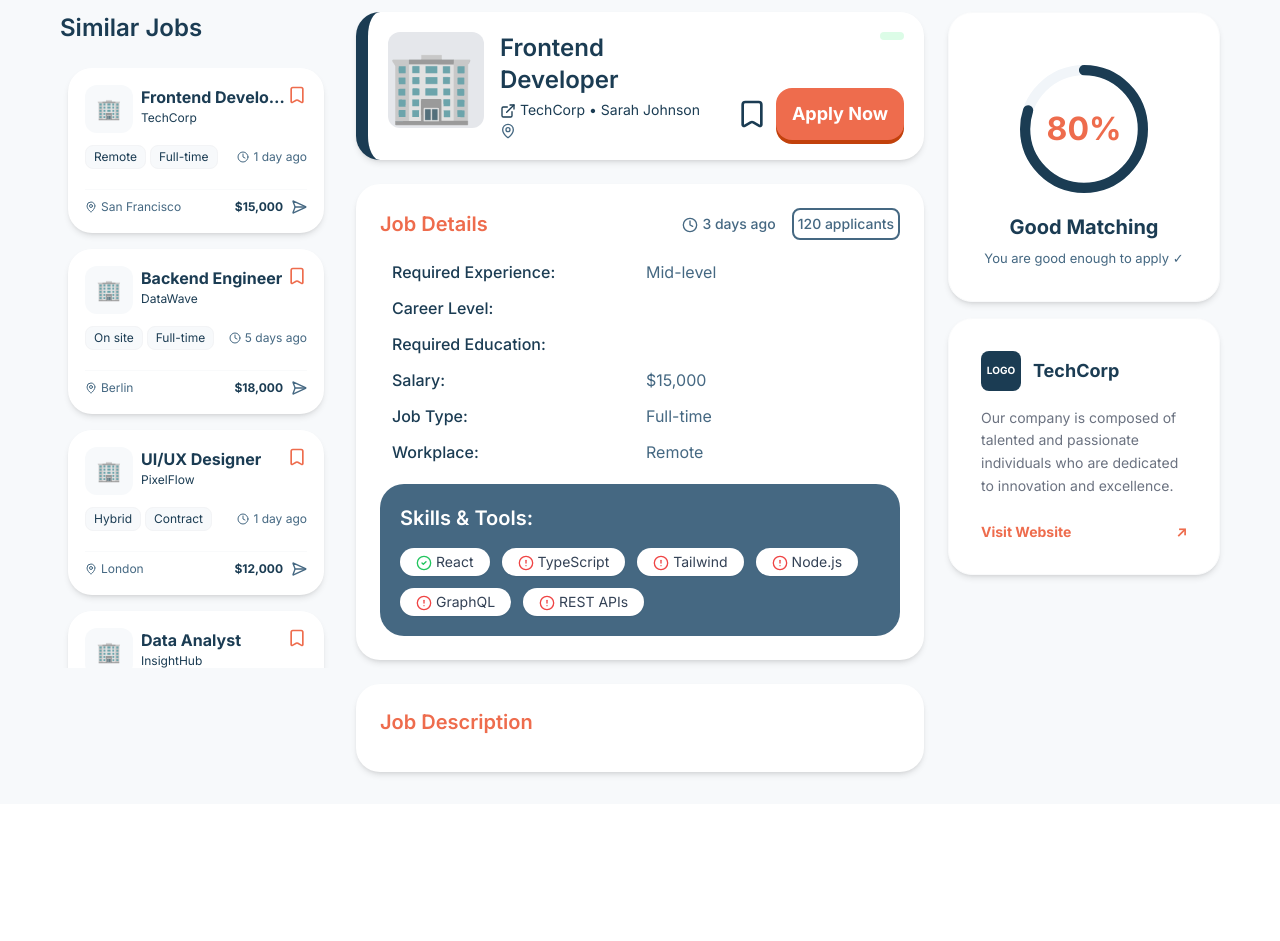
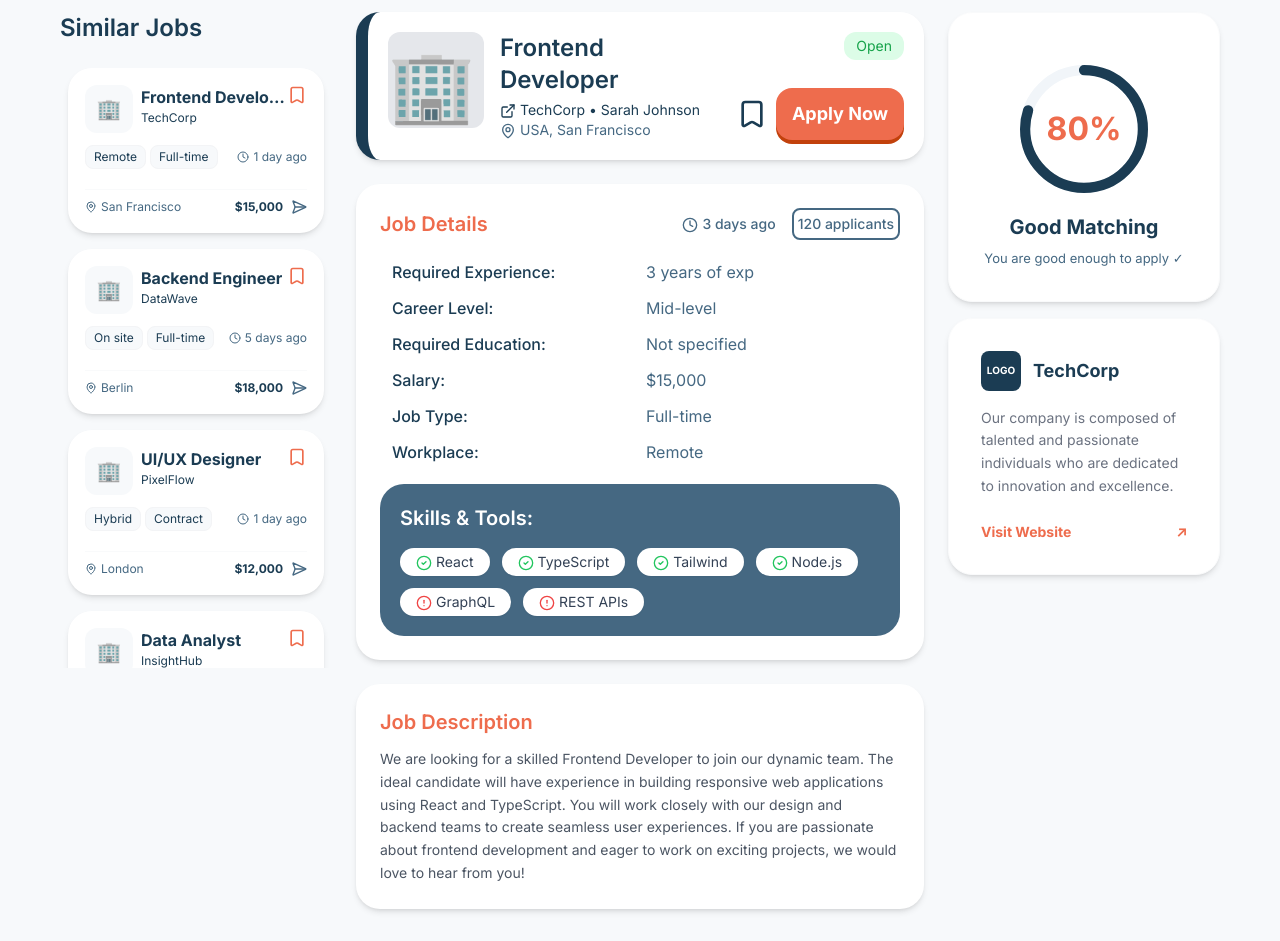
Before and after one commit to 3twla-Girls/HireVision, a React (Vite) app in the folder Client/: page /job/1 in a window 1280 px wide. Shown: the part 100-1041 px from the top of the page. Before the commit the page ends 904 px from the top, so only its background shows below. Built offline with nearby package versions, Linux system fonts and the light colour scheme.

Commit message:
fix: resolve interview conflict

```diff
--- a/Client/src/App.jsx
+++ b/Client/src/App.jsx
@@ -32,7 +32,6 @@
           <Route path='profile' element={<Profile />} />
           <Route path='interview/:type/:jobName?' element={<InterviewSetup />} />
           <Route path='interview/:id/live' element={<InterviewLive />} />
-          <Route path='interview/mock' element={<InterviewSetup type='mock' />} />
 
           <Route path='profile' element={<Profile />} />
 
--- a/Client/src/components/JobSeeker/InterviewCard.jsx
+++ b/Client/src/components/JobSeeker/InterviewCard.jsx
@@ -145,7 +145,7 @@
                     {/* Start / Not now */}
                     {ready ? (
                         <button
-                            onClick={() => navigate(`/interview/mock`)}
+                            onClick={() => navigate(`/interview/real/${interview.jobTitle}`)}
                             className="px-5 py-2 rounded-xl bg-dark-blue text-white text-[13px] font-semibold
                          hover:bg-dark-blue/90 hover:shadow-md active:scale-95 transition-all duration-200 shrink-0"
                         >
--- a/Client/src/components/JobSeeker/JobDetails.jsx
+++ b/Client/src/components/JobSeeker/JobDetails.jsx
@@ -4,9 +4,10 @@
 const JobDetails = ({ job, setShowApply }) => {
     if (!job) return null;
     const user = USERS[1];
-    const userSkills = ["React", "HTML", "CSS", "Node"];
+    const userSkills = ["React", "HTML", "CSS", "Node", "TypeScript", "JavaScript","Node.js","Tailwind"]; // Mocked user skills, ideally should come from user data
     const isApplied = user.applications?.some(app => app.jobId === job.id);
     const isSaved = user.savedJobs?.includes(job.id);
+    job.description = "We are looking for a skilled Frontend Developer to join our dynamic team. The ideal candidate will have experience in building responsive web applications using React and TypeScript. You will work closely with our design and backend teams to create seamless user experiences. If you are passionate about frontend development and eager to work on exciting projects, we would love to hear from you!";
 
   return (
     <div className="space-y-6">
@@ -28,7 +29,7 @@
             </p>
             <p className="text-sm text-light-blue mt-auto break-words">
                 <MapPinIcon className="inline w-4 h-4 mr-1" />
-                {job.location}
+                {job.country}, {job.city}
             </p>
             </div>
         </div>
@@ -91,21 +92,21 @@
                 Required Experience:
             </span>
             <span className="text-light-blue">
-                {job.experience}
+                {job.yearsOfExp}
             </span>
 
             <span className="font-medium text-dark-blue">
                 Career Level:
             </span>
             <span className="text-light-blue">
-                {job.careerLevel}
+                {job.experience}
             </span>
 
             <span className="font-medium text-dark-blue">
                 Required Education:
             </span>
             <span className="text-light-blue">
-                {job.education}
+                {job.education || "Not specified"}
             </span>
 
             <span className="font-medium text-dark-blue">
--- a/Client/src/data/jobs.js
+++ b/Client/src/data/jobs.js
@@ -14,6 +14,7 @@
         experience: 'Mid-level',
         yearsOfExp: '3 years of exp',
         skills: ['React', 'TypeScript', 'Tailwind', 'Node.js', 'GraphQL', 'REST APIs'],
+        status: 'Open',
     },
     {
         id: 2,
--- a/Client/src/pages/JobSeeker/InterviewSetup.jsx
+++ b/Client/src/pages/JobSeeker/InterviewSetup.jsx
@@ -53,7 +53,8 @@
 
           {/* Form Section */}
           <form className="space-y-6 w-full" onSubmit={(e) => handleStartInterview(e)}>
-            <div className="grid grid-cols-1 gap-2">
+            {isMock && (
+              <div className="grid grid-cols-1 gap-2">
               <label className="text-dark-blue font-semibold text-sm ml-1">Job role:</label>
               <input
                 type="text"
@@ -66,7 +67,9 @@
                 }`}
                 />
             </div>
+            )}
 
+            {isMock && (
             <div className="grid grid-cols-1 gap-2">
               <label className="text-dark-blue font-semibold text-sm ml-1">Job description:</label>
               <textarea
@@ -77,9 +80,10 @@
                 required={isMock}
                 className={`w-full border border-light-blue rounded-lg p-3 outline-none transition-all ${
                   !isMock ? 'bg-light-gray1 cursor-not-allowed opacity-70' : 'focus:ring-2 focus:ring-logo-blue/20'
-                }`}
-              ></textarea>
+                  }`}
+                  ></textarea>
             </div>
+                )}
 
             {/* Start Button */}
             <div className="flex justify-center mt-12 w-full">
--- a/Client/src/pages/Recruiter/JobManagement.jsx
+++ b/Client/src/pages/Recruiter/JobManagement.jsx
@@ -27,7 +27,7 @@
         {/* Header */}
         <div className="col-span-12 flex flex-col md:flex-row md:items-center justify-between gap-4 mb-4">
           <div>
-            <h1 className="text-3xl font-black text-[#1B3C53] flex items-center gap-3  tracking-tight">
+            <h1 className="text-3xl font-black text-dark-blue flex items-center gap-3  tracking-tight">
               <Briefcase className="bg-[#FF914D] text-white p-1.5 rounded-lg shadow-lg" size={36} />
               JOB MANAGEMENT
             </h1>
--- a/Client/src/pages/Recruiter/JobPreview.jsx
+++ b/Client/src/pages/Recruiter/JobPreview.jsx
@@ -4,7 +4,7 @@
 import CircularScore from '../../components/shared/CircularScore'
 
 const JobPreview = ({ job = {
-    title: "Senior Software Engineer",
+    title: "Frontend Developer",
     company: "Tech Innovators Inc.",
     recruiter: "John Doe",
     location: "San Francisco, CA",
--- a/Client/src/pages/shared/Layout.jsx
+++ b/Client/src/pages/shared/Layout.jsx
@@ -4,7 +4,7 @@
 
 const Layout = () => {
     // const role = 'jobseeker';
-    const role = 'recruiter'; // Change to 'recruiter' to test recruiter navbar
+    const role = 'recruiter';
   return (
     <div className="min-h-screen bg-light-gray1">
         <Navbar role={role} />
```
Also changed, not shown: package.json (deleted, +0 -7 lines), 1 other file (tests, documents, lock files or other folders).
